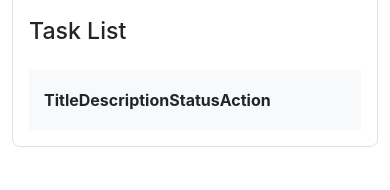
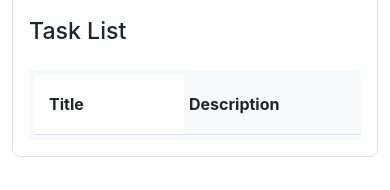
Before and after one commit to harshali-mankar/hrishabraj, a React (Create React App) app in the folder task-management-app/: page / in a window 390 px wide. Shown: the part 191-381 px from the top of the page. Built offline with nearby package versions, Linux system fonts and the light colour scheme.

Commit message:
css fixes for mobile

```diff
--- a/task-management-app/src/App.css
+++ b/task-management-app/src/App.css
@@ -1,19 +1,47 @@
 .task-management__title,
 .task-management__desc,
-.task-management__status {
+.task-management__status,
+.task-management__actionBtns {
   flex: 1;
+  padding: 0 5px;
+  min-height: 60px;
+  display: flex;
+  align-items: center;
+  border-bottom: 1px solid var(--bs-border-color);
 }
 .task-management__actionBtns {
   flex-basis: 200px;
+  flex-grow: initial;
 }
 .task-management__list {
   padding: 5px;
-  min-height: 60px;
-  border-bottom: 1px solid var(--bs-border-color);
-  align-items: center;
 }
-.task-management__list:first-child {
+@media only screen and (max-width: 767px) {
+  .task-management__listWrp {
+    overflow: auto;
+  }
+  .task-management__desc {
+    flex-basis: 200px;
+    flex-shrink: 0;
+  }
+  .task-management__status {
+    flex-basis: 100px;
+    flex-shrink: 0;
+  }
+  .task-management__title {
+    flex-basis: 150px;
+    flex-shrink: 0;
+    background-color: #fff;
+  }
+  .task-management__actionBtns {
+    flex-basis: 200px;
+    flex-shrink: 0;
+  }
+}
+.task-management__title {
   padding-left: 15px;
+  position: sticky;
+  left: 0;
 }
 
 .task-management__list:last-child {
```
